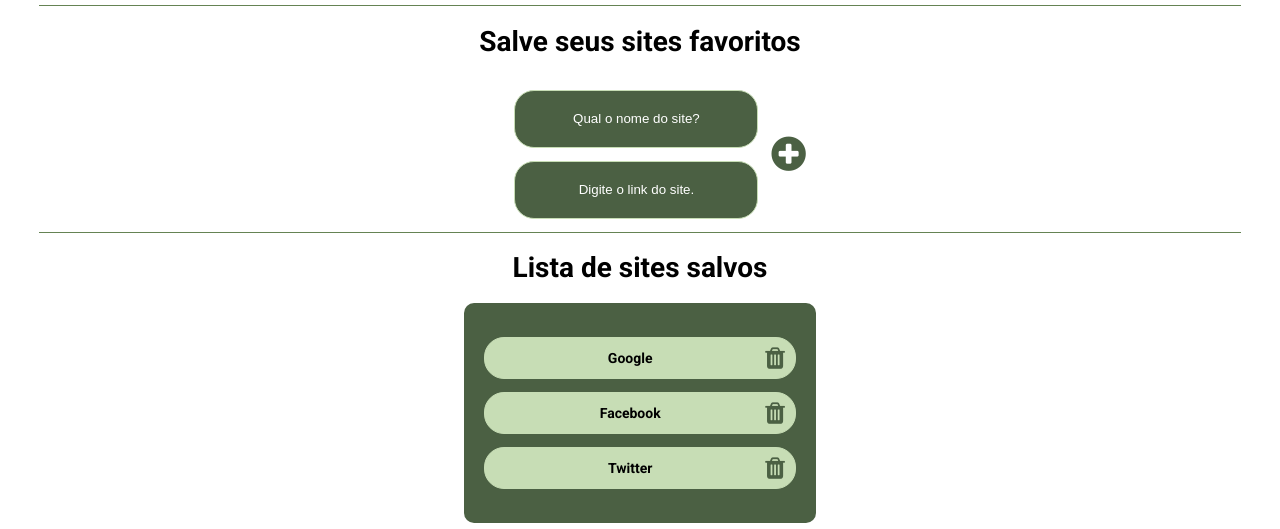
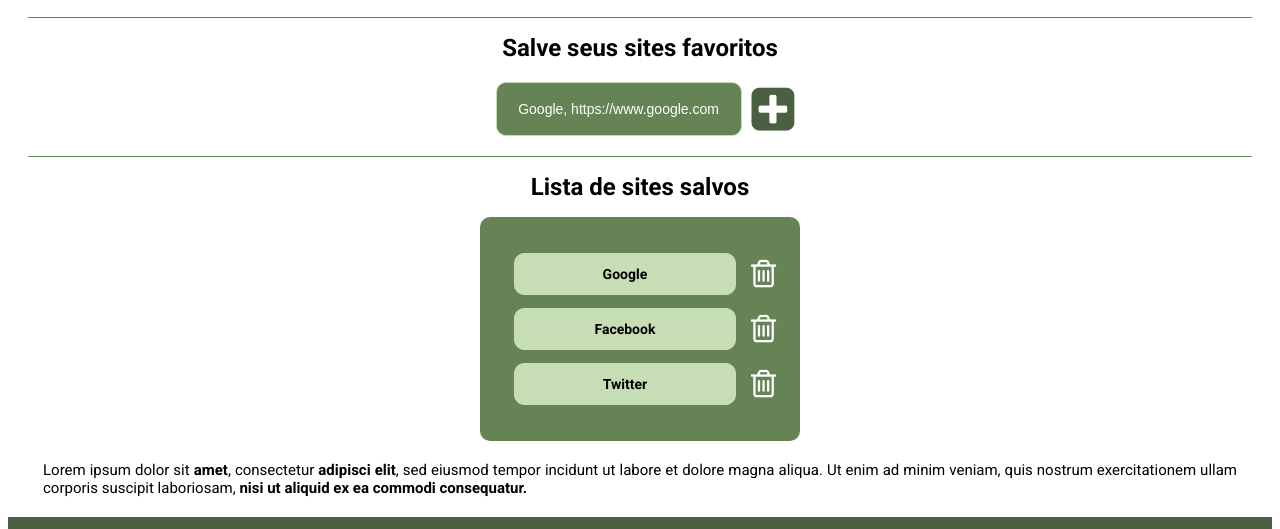
Before and after one commit to alissonlimabr/PandaNote, a plain HTML site: page Index.html in a window 1280 px wide. Shown: the part 80-609 px from the top of the page. Drawn offline with Linux system fonts and the light colour scheme.

Commit message:
Ajustes nos ícones

```diff
--- a/Index.html
+++ b/Index.html
@@ -19,6 +19,7 @@
 <body>
     <div class="containerMobile">
             <header>
+                <div class="header">
                     <nav class = "navbar">
                         <!-- Logo -->
                         <div class="logo">
@@ -27,6 +28,7 @@
                         <!-- Ícone menu -->
                             <i class="fa fa-bars"></i>
                     </nav>
+                </div>
 
             </header>
 
@@ -39,12 +41,11 @@
                 </div>
                 <!-- Form -->
                 <div class="form">
-                    <div class="form-group">
-                        <input type="text" class="nameSite" placeholder="Qual o nome do site?">
-                        <input type="text" class="linkSite" placeholder="Digite o link do site.">
+                    <div id="form-group">
+                        <input type="text" placeholder="Google, https://www.google.com">
                     </div>
                     <div>
-                        <i class="fa fa-plus-circle" aria-hidden="true"></i>
+                        <i class="fa fa-plus-square" aria-hidden="true"></i>
                     </div>
                 </div>
 
@@ -53,37 +54,31 @@
                     <h1> Lista de sites salvos</h1>
                     <div class="favGroup">
                         <ul>
+                            <div id="favList">
                                 <li>
-                                <span>
-                                    <!-- span temporário -->
+                                    <a href="https://www.google.com" target="_blank">Google</a>
+                                </li>
+                                <span class="btnRemove">
+                                    <i class="fa fa-trash-o" aria-hidden="true"></i>
                                 </span>
-                                <a href="https://www.google.com" target="_blank">Google</a>
+                            </div>
+                            <div id="favList">
+                                <li>
+                                    <a href="https://www.facebook.com" target="_blank">Facebook</a>
+                                </li>
                                 <span class="btnRemove">
-                                    <i class="fa fa-trash" aria-hidden="true"></i>
+                                    <i class="fa fa-trash-o" aria-hidden="true"></i>
                                 </span>
+                            </div>
+                            <div id="favList">
+                            <li>
+                                <a href="https://www.twitter.com" target="_blank">Twitter</a>
+
                             </li>
-
-
-                            <li>
-                                <span>
-                                    <!-- span temporário -->
+                            <span class="btnRemove">
+                                <i class="fa fa-trash-o" aria-hidden="true"></i>
                             </span>
-                                <a href="https://www.facebook.com" target="_blank">Facebook</a>
-                                <span class="btnRemove">
-                                    <i class="fa fa-trash" aria-hidden="true"></i>
-                                </span>
-                            </li>
-
-                            <li>
-                                <span>
-                                    <!-- span temporário -->
-                                </span>
-                                <a href="https://www.twitter.com" target="_blank">Twitter</a>
-                                <span class="btnRemove">
-                                    <i class="fa fa-trash" aria-hidden="true"></i>
-                                </span>
-                            </li>
-
+                            </div>
                         </ul>
                     </div>
                 </div>
--- a/styles.css
+++ b/styles.css
@@ -1,23 +1,26 @@
 .containerMobile {
     font-family: 'Roboto', sans-serif;
+    border-radius: 10px;
 }
 
 /* Navbar */
+.header {
+    background: #4B6043;
+
+}
 
 .logo img {
     margin: 11px;
     max-width: 200px;
     max-height: 43px;
-    padding:0;
+    padding:0px;
 }
 
 .navbar {
     display: flex;
-    max-height: 64px;
     justify-content: space-between;
-    background: #4B6043;
     overflow: hidden;
-    padding: 0;
+    padding: 0px;
 
 
 }
@@ -26,6 +29,7 @@
     align-items: center;
     color: white;
     margin:16px;
+    padding-right: 10px;
     font-size: 32px;
 
 }
@@ -35,40 +39,48 @@
 .titulo {
     text-align: center;
     border-top: 1px solid #658354;
-    margin: 13px 31px 0px 31px;
-    font-size: 14px;
+    margin: 20px
+}
+h1 {
+    font-weight: 700;
+    font-size: 24px;
+    padding: 0px;
 }
 
 .form {
     display: flex;
     justify-content: center;
     align-items: center;
-    margin: 0px 31px 0px 31px;
-    border-bottom: 1px solid #658354;
-    padding-left: 1.7rem;
-}
-
-.form-group input{
-    width: 238px;
-    height: 54px;
-    display: grid;
-    background-color: #4B6043;
-    border-radius: 20px;
-    text-align: center;
-    border: 1px solid #C7DDB5;
-    margin: 13px;
+    padding: 0px;
+    margin: 20px;
 
 }
 
-.form-group input::placeholder {
+#form-group input{
+    width: 240px;
+    height: 50px;
+    background-color: #658354;
+    border-radius: 10px;
+    border: 1px solid #C7DDB5;
+    margin-left: 20px;
+
+
+}
+
+#form-group input::placeholder {
     color: white;
     opacity: 1;
+    text-align: center;
+    justify-content: center;
+    text-weight: 700;
+    font-size: 14px;
   }
 
 .form i {
-    align-items: flex-start;
     color: #4B6043;
-    font-size: 40px;
+    font-size: 50px;
+    padding-left: 10px;
+    padding-right: 10px;
 }
 
 /* Lita de favoritos */
@@ -76,16 +88,23 @@
     display: flex;
     flex-direction: column;
     align-items: center;
-    font-size: 14px;
+    border-top: 1px solid #658354;
+    margin: 20px;
 
 }
 
 .favGroup {
     display: flex;
     padding: 20px;
-    background: #4B6043;
+    background: #658354;
     border-radius: 10px;
     justify-content: center;
+    min-width: 280px;
+}
+
+#favList {
+    display: flex;
+    align-items: center;
 }
 
 ul {
@@ -100,14 +119,14 @@
 
 li {
     display:flex;
-    width: 290px;
+    min-width: 220px;
     height: 40px;
-    justify-content: space-between;
+    justify-content: center;
     align-items: center;
-    padding: 0px 10px 0px 10px;
     background-color: #C7DDB5;
     border: 1px solid #C7DDB5;
-    border-radius: 20px;
+    border-radius: 10px;
+    margin-left: 10px;
 }
 
 a {
@@ -118,15 +137,16 @@
 
 }
 .btnRemove {
-    font-size: 25px;
-    color: #4B6043;
+    font-size: 32px;
+    color: #FFFF;
+    padding-left: 15px;
 }
 
 
 /* Descrição */
 
 .description {
-    margin: 26px 43px 18px 43px;
+    margin: 20px 35px 20px 35px;
     font-size: 10px;
     text-align: justify;
 }
```
Lines whose indentation alone changed are shown as unchanged.
